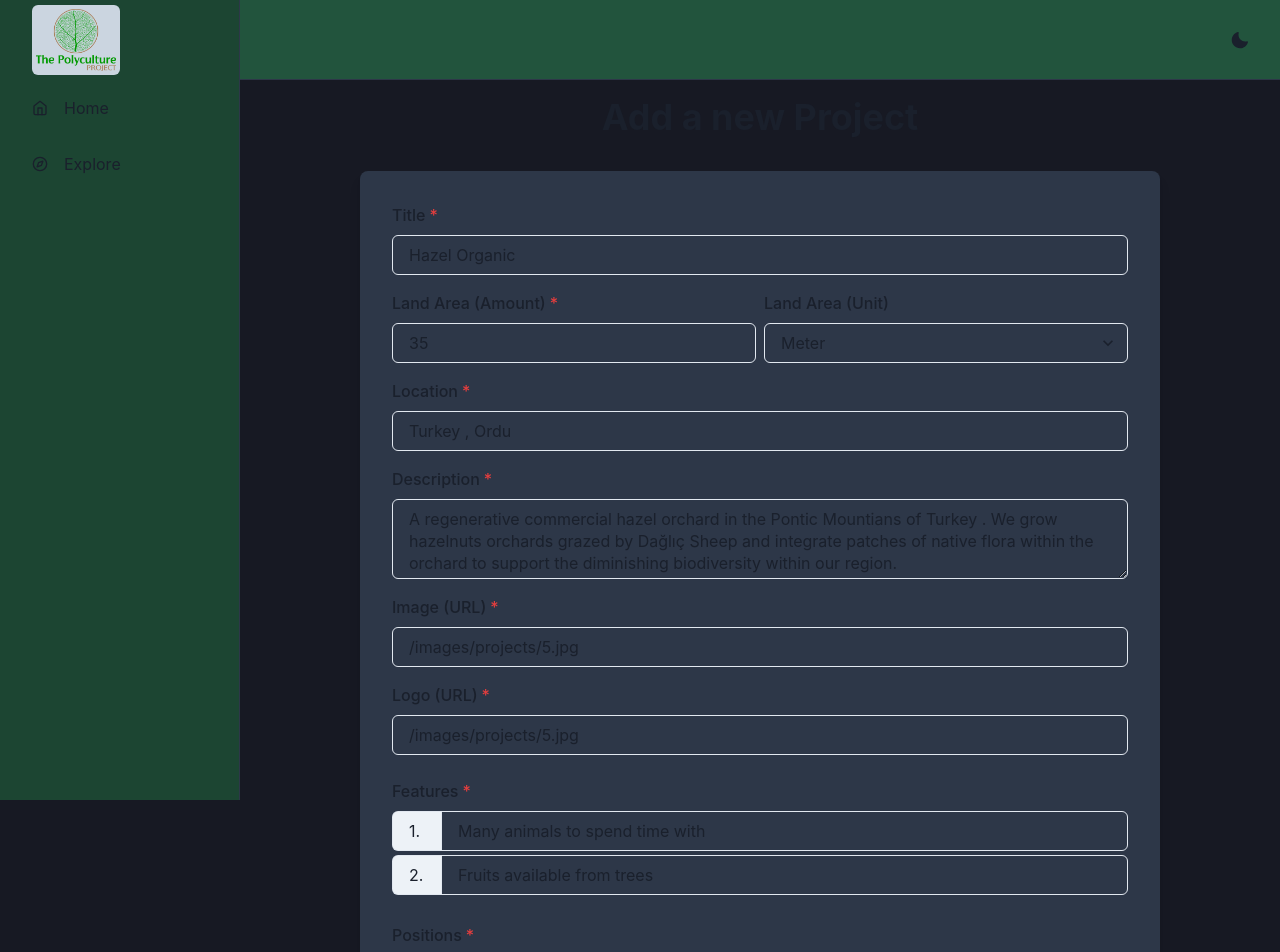
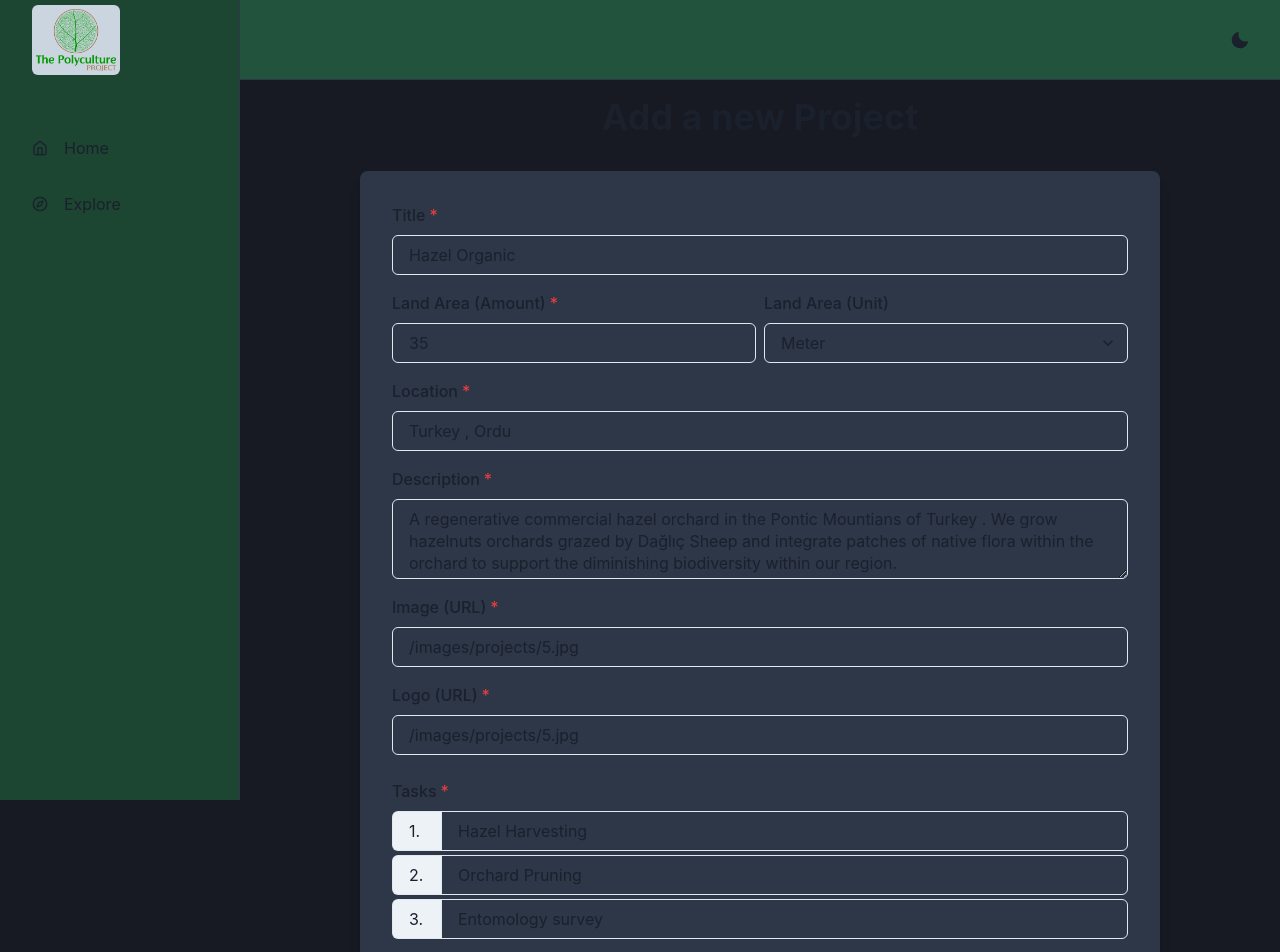
Before and after one commit to fysp11/based-nextjs, a Next.js app: page /projects/add in a window 1280 px wide. Shown: the top 952 px of the page. Built offline with nearby package versions, Linux system fonts and the light colour scheme.

Commit message:
change features to tasks

```diff
--- a/components/layout/sidebar/sidebar-content.tsx
+++ b/components/layout/sidebar/sidebar-content.tsx
@@ -28,7 +28,7 @@ const SidebarContent = ({ onClose, linkItems, ...rest }: SidebarContentProps) =>
             pos="fixed"
             h="full"
             {...rest}>
-            <Flex h="20" alignItems="center" mx="8" justifyContent="space-between">
+            <Flex h="20" alignItems="center" mx="8" mb={10} justifyContent="space-between">
                 <Box bg={'gray.300'} p={1} rounded='md'>
                     <Image
                         maxW={'20'}
--- a/mocks/projects.ts
+++ b/mocks/projects.ts
@@ -14,7 +14,12 @@ export const PROJECTS_MOCK: WithId<Project>[] = [
         image: '/images/projects/1.jpg',
         logo: '/images/logos/1.jpg',
         features: ['Accommodation and food provided', 'lake nearby for swimming', 'current food forest with seasonally available fresh produce'],
-        tasks: [],
+        tasks: [
+            'Preparing site for planting - Staking tree positions',
+            'Planting trees', 'Growing food',
+            'Running rock climbing activities',
+            'Planting out trees'
+        ],
         positions: ['Developer', 'Soil scientist']
     },
     {
@@ -29,7 +34,10 @@ export const PROJECTS_MOCK: WithId<Project>[] = [
         image: '/images/projects/2.jpg',
         logo: '/images/logos/2.jpg',
         features: ['Regular social events', 'Entomology Courses', 'Cooking Classes'],
-        tasks: [],
+        tasks: [
+            'Geolocating tree positions',
+            'Uploading to project map'
+        ],
         positions: ['Developer', 'Soil scientist']
     },
     {
@@ -76,6 +84,6 @@ export const NEW_PROJECT_MOCK: WithId<Project> = {
     image: '/images/projects/5.jpg',
     logo: '/images/logos/5.jpg',
     features: ['Many animals to spend time with', 'Fruits available from trees'],
-    tasks: [],
+    tasks: ['Hazel Harvesting', 'Orchard Pruning', 'Entomology survey'],
     positions: ['Developer', 'Soil scientist']
 }
--- a/pages/projects/[id]/index.tsx
+++ b/pages/projects/[id]/index.tsx
@@ -103,10 +103,10 @@ export default function ProjectPage() {
                                     fontWeight={'500'}
                                     textTransform={'uppercase'}
                                     mb={'4'}>
-                                    Features
+                                    Tasks
                                 </Text>
                                 <Wrap spacing={10}>
-                                    {data?.features.map((feature, index) => (
+                                    {data?.tasks.map((task, index) => (
                                         <WrapItem key={index}>
                                             <Center
                                                 w='280px'
@@ -118,7 +118,7 @@ export default function ProjectPage() {
                                                 noOfLines={3}
                                                 color={'gray.900'}
                                             >
-                                                <Text as='em'>{feature}</Text>
+                                                <Text as='em'>{task}</Text>
                                             </Center>
                                         </WrapItem>
                                     ))}
--- a/pages/projects/add.tsx
+++ b/pages/projects/add.tsx
@@ -10,7 +10,7 @@ import { filterEmpties, handleNewItem } from '../../lib/helpers';
 import { NEW_PROJECT_MOCK } from '../../mocks';
 import { DBContext } from '../../contexts';
 
-type ProjectValidation = Record<keyof Omit<Project, 'ownerId' | 'tasks'>, boolean>;
+type ProjectValidation = Record<keyof Omit<Project, 'ownerId' | 'features'>, boolean>;
 
 export default function SignupCard() {
     const { push } = useRouter()
@@ -21,7 +21,7 @@ export default function SignupCard() {
     const [location, setLocation] = useState<string>(NEW_PROJECT_MOCK.location);
     const [image, setImage] = useState<string>(NEW_PROJECT_MOCK.image);
     const [logo, setLogo] = useState<string>(NEW_PROJECT_MOCK.logo);
-    const [features, setFeatures] = useState<string[]>([...NEW_PROJECT_MOCK.features]);
+    const [tasks, setTasks] = useState<string[]>([...NEW_PROJECT_MOCK.tasks]);
     const [positions, setPositions] = useState<PositionData[]>([...NEW_PROJECT_MOCK.positions]);
     const [canSubmit, setCanSubmit] = useState<boolean>(false);
     const [landArea, setLandArea] = useState<LandArea>(NEW_PROJECT_MOCK.landArea);
@@ -30,7 +30,7 @@ export default function SignupCard() {
         title: false,
         description: false,
         location: false,
-        features: false,
+        tasks: false,
         positions: false,
         image: false,
         logo: false,
@@ -55,8 +55,8 @@ export default function SignupCard() {
             case 'logo':
                 setLogo(value);
                 break;
-            case 'features':
-                handleNewItem((indexOrProp! as number), value, setFeatures)
+            case 'tasks':
+                handleNewItem((indexOrProp! as number), value, setTasks)
                 break;
             case 'positions':
                 handleNewItem((indexOrProp! as number), value, setPositions)
@@ -78,13 +78,13 @@ export default function SignupCard() {
         const newProject: WithId<Project> = {
             id: NEW_PROJECT_MOCK.id,
             description,
-            features,
+            tasks,
             image,
             landArea,
             location,
             logo,
             positions,
-            tasks: [],
+            features: [],
             title
         }
         addProject(newProject)
@@ -98,12 +98,12 @@ export default function SignupCard() {
             location: !!location?.trim(),
             image: !!image?.trim(),
             logo: !!logo?.trim(),
-            features: filterEmpties(features).length > 0,
+            tasks: filterEmpties(tasks).length > 0,
             positions: filterEmpties(positions).length > 0,
             landArea: +(landArea?.amount!) > 0 && Object.values(AreaUnit).includes(landArea?.unit!)
         }
         setValidation(newValidation);
-    }, [title, description, location, image, logo, features, positions, landArea])
+    }, [title, description, location, image, logo, tasks, positions, landArea])
 
     useEffect(() => {
         setCanSubmit(Object.values(validation).every(v => v))
@@ -166,15 +166,15 @@ export default function SignupCard() {
                         </FormControl>
                         <VStack spacing={10} pt={2}>
                             <FormControl id="features" isRequired>
-                                <FormLabel>Features</FormLabel>
-                                {features.map((feature, index) => (
+                                <FormLabel>Tasks</FormLabel>
+                                {tasks.map((task, index) => (
                                     <InputGroup key={index} pb={1}>
                                         <InputLeftAddon minW={50}>{index + 1}.</InputLeftAddon>
                                         <Input
                                             type="text"
                                             max={100}
-                                            value={feature}
-                                            onChange={(e) => handleChange(e, 'features', index)}
+                                            value={task}
+                                            onChange={(e) => handleChange(e, 'tasks', index)}
                                         />
                                     </InputGroup>
                                 ))}
--- a/types/records.ts
+++ b/types/records.ts
@@ -10,7 +10,7 @@ export interface ProjectCard {
 }
 export interface Project extends ProjectCard {
     features: string[],
-    tasks: Task[],
+    tasks: string[],
     positions: PositionData[]
 }
 export interface NFTLayer {
```
